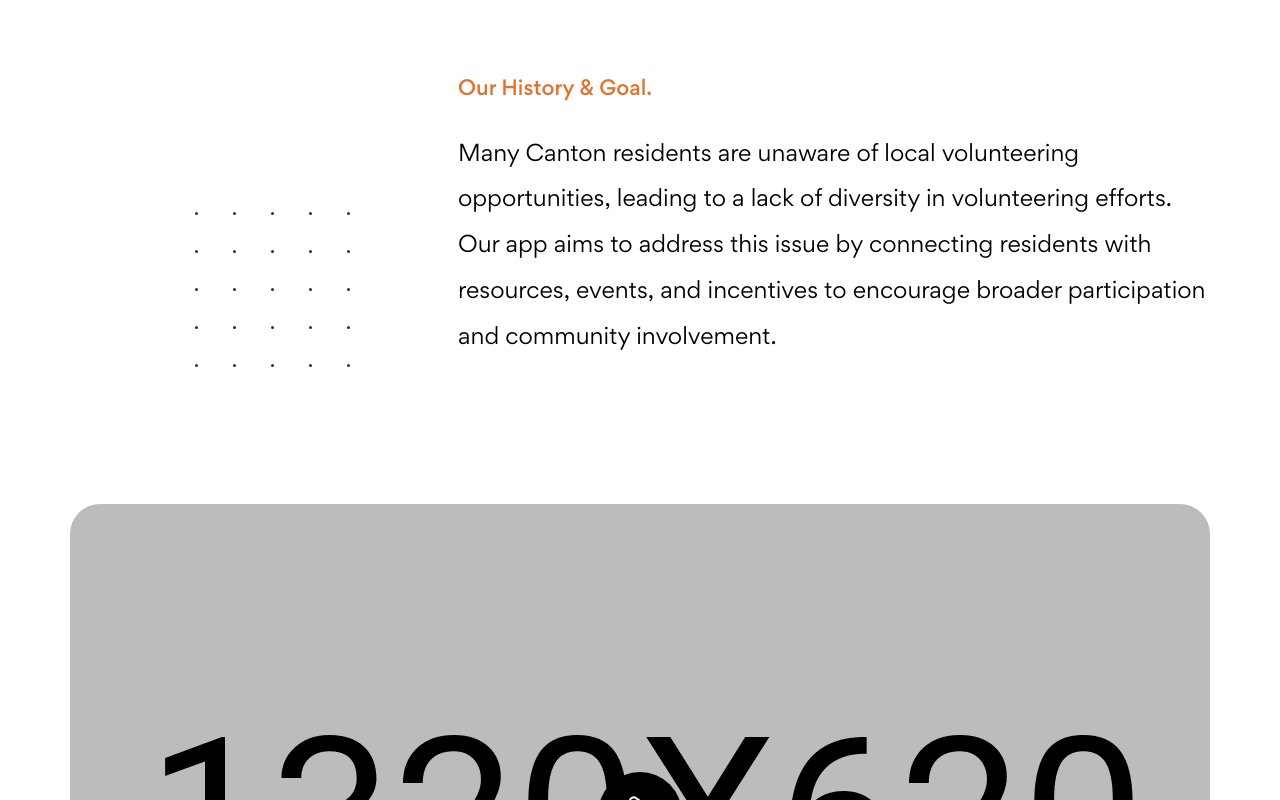
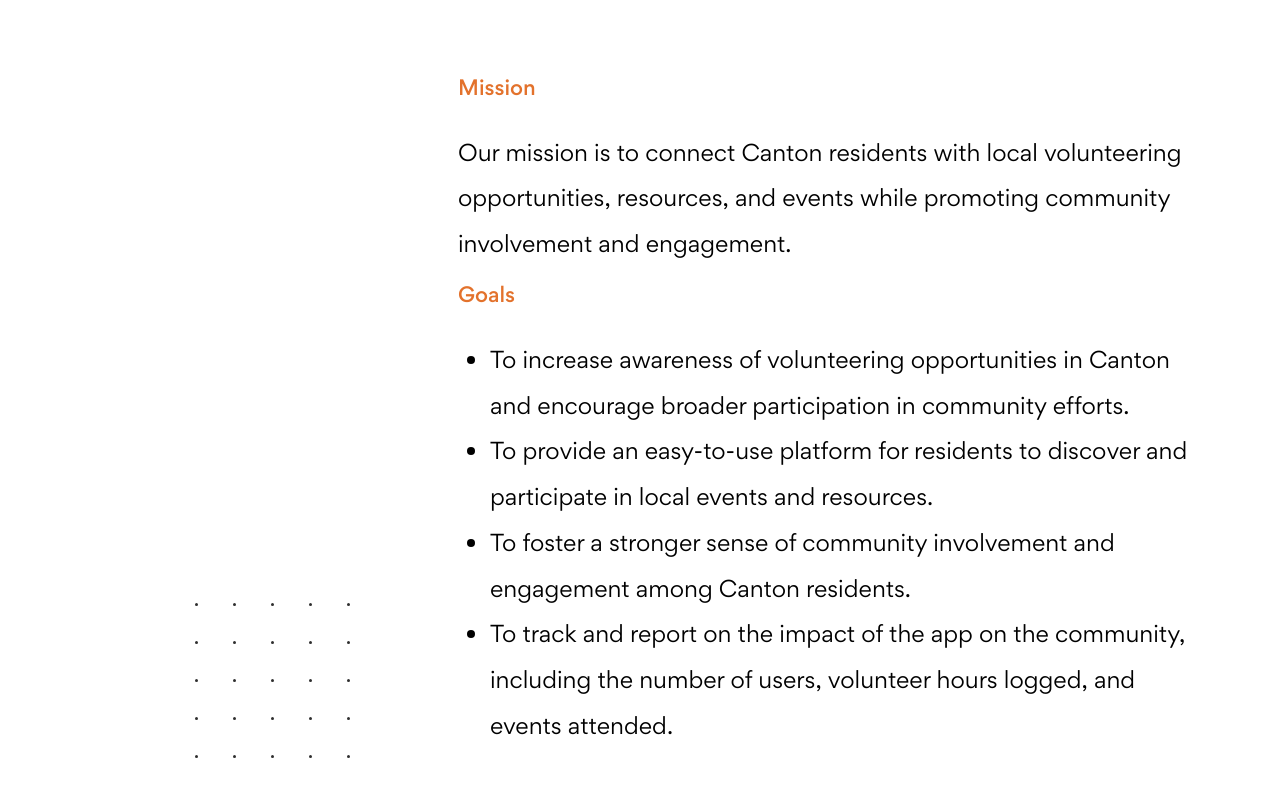
Before and after one commit to Canton-Community-Connect/Front-End, a Next.js app: page /about-us in a window 1280 px wide. Shown: the part 380-1180 px from the top of the page. Built offline with nearby package versions, Linux system fonts and the light colour scheme.

Commit message:
- update about us

```diff
--- a/components/home-page/home-4/footer/Copyright.jsx
+++ b/components/home-page/home-4/footer/Copyright.jsx
@@ -26,7 +26,7 @@ const Copyright = () => {
         ))}
       </ul>
       <p className="copyright text-center mb-15 text-white order-md-first">
-        © 20022 - {year} jano inc.
+        © 20022 - {year} Canton Beta Tech
       </p>
     </div>
   );
--- a/components/home-page/home-5/footer/index.jsx
+++ b/components/home-page/home-5/footer/index.jsx
@@ -28,7 +28,7 @@ const index = () => {
           </div>
           {/* End .row */}
           <p className="copyright text-center pt-30 m0">
-            © 2010 - {currentYear} jano inc.
+            © 2010 - {currentYear} Canton Beta Tech
           </p>
         </div>
         {/* /.inner-wrapper */}
--- a/pages/about-us.js
+++ b/pages/about-us.js
@@ -58,14 +58,27 @@ const AboutUsV1 = () => {
           <div className="row">
             <div className="col-xl-8 col-lg-9 ms-auto">
               <div className="ps-xxl-5" data-aos="fade-left">
-                <h6 className="mb-30">Our History &amp; Goal.</h6>
+                <h6 className="mb-30">Mission</h6>
                 <p className="text-lg tx-dark">
-                  Many Canton residents are unaware of local volunteering
-                  opportunities, leading to a lack of diversity in volunteering
-                  efforts. Our app aims to address this issue by connecting
-                  residents with resources, events, and incentives to encourage
-                  broader participation and community involvement.
+                  Our mission is to connect Canton residents with local volunteering opportunities, resources, and events while promoting community involvement and engagement.
                 </p>
+                <div className="row">{/* <Counter /> */}</div>
+              </div>
+            </div>
+          </div>
+
+          <div className="row">
+            <div className="col-xl-8 col-lg-9 ms-auto">
+              <div className="ps-xxl-5" data-aos="fade-left">
+                <h6 className="mb-30">Goals</h6>
+                <p className="text-lg tx-dark">
+                  <ul>
+                    <li>To increase awareness of volunteering opportunities in Canton and encourage broader participation in community efforts.</li>
+                    <li>To provide an easy-to-use platform for residents to discover and participate in local events and resources.</li>
+                    <li>To foster a stronger sense of community involvement and engagement among Canton residents.</li>
+                    <li>To track and report on the impact of the app on the community, including the number of users, volunteer hours logged, and events attended.</li>
+                  </ul>
+                   </p>
                 <div className="row">{/* <Counter /> */}</div>
               </div>
             </div>
@@ -84,66 +97,8 @@ const AboutUsV1 = () => {
           className="lazy-img shapes shape-two"
         />
       </div>
-      {/* /.fancy-feature-fiftyOne */}
-
-      {/* <!--
-			=============================================
-				Feature Section Fifty Two
-			==============================================
-			--> */}
-      <VideoBlock />
-
-      {/* <!-- /.fancy-feature-fiftyTwo --> */}
-
-      {/*
-			=============================================
-				Feature Section Thirty Seven
-			==============================================
-			*/}
-      {/*
-      <div className="fancy-feature-thirtySeven mt-225 lg-mt-120">
-        <div className="container">
-          <div className="row align-items-center">
-            <div className="col-lg-6">
-              <div
-                className="block-style-four pe-xxl-5 me-xxl-4 md-mb-70"
-                data-aos="fade-right"
-              >
-                <div className="title-style-six">
-                  <div className="sc-title-two text-uppercase">WHY US</div>
-                  <h2 className="main-title fw-500 tx-dark">
-                    Everything with Marketing.
-                  </h2>
-                </div>
-                <p className="fs-20 pt-20 pb-30 lg-pt-10 lg-pb-20">
-                  Turn your business into a sales machine today with lorem
-                  Things go wrong have questions.
-                </p>
-                <ul className="style-none list-item">
-                  {features.map((feature, index) => (
-                    <li key={index}>{feature.text}</li>
-                  ))}
-                </ul>
-                <div className="d-inline-flex align-items-center mt-35 lg-mt-20">
-                  <ul className="d-flex style-none rating">{starRating}</ul>
-                  <div className="fs-20 ms-2">
-                    <strong className="fw-500 tx-dark">4.8</strong>
-                    <span className="tx-dark fs-16 opacity-50">
-                      (30k Reviews)
-                    </span>
-                  </div>
-                </div>
-              </div>
-            </div>
 
 
-            <div className="col-xxl-5 col-lg-6 ms-auto">
-              <Block />
-            </div>
-          </div>
-        </div>
-      </div> */}
-      {/* /.fancy-feature-thirtySeven */}
 
       {/*
 			=====================================================
--- a/pages/login.js
+++ b/pages/login.js
@@ -47,7 +47,7 @@ const LogIn = () => {
         </div>
         {/* End form-wrapper */}
 
-        <p className="mt-auto pt-50">Copyright @{currentYear} jano inc.</p>
+        <p className="mt-auto pt-50">Copyright @{currentYear} Canton Beta Tech</p>
         <img
           src="/images/assets/ils_11.png"
           alt="illustration"
--- a/pages/signup.js
+++ b/pages/signup.js
@@ -46,7 +46,7 @@ const SignUp = () => {
         </div>
         {/* End form-wrapper */}
 
-        <p className="mt-auto pt-50">Copyright @{currentYear} jano inc.</p>
+        <p className="mt-auto pt-50">Copyright @{currentYear} Canton Beta Tech</p>
         <img
           src="/images/assets/ils_11.png"
           alt="illustration"
```
Also changed, not shown: components/common/SignupForm.jsx (+34 -0 lines).
